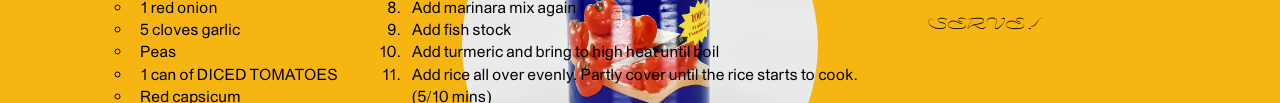
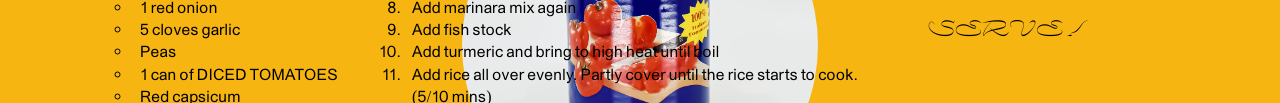
Before and after one commit to john-szetho/paella, a plain HTML site: page Source/index.html in a window 1280 px wide. Shown: the part 355-458 px from the top of the page. Drawn offline with Linux system fonts and the light colour scheme; files whose address does not match are found by name.

Commit message:
update styles

```diff
--- a/Source/CSS/styles.css
+++ b/Source/CSS/styles.css
@@ -1,21 +1,21 @@
 @font-face {
   font-family: OCI Peace;
-  src:url('/Users/jszetho/Design/github/paella/Source/Fonts/Peace-Regular.otf');
+  src:url('../Fonts/Peace-Regular.otf');
 }
 
 @font-face {
   font-family: OCI Peace Bold;
-  src:url('/Users/jszetho/Design/github/paella/Source/Fonts/Peace-Bold.otf');
+  src:url('../Fonts/Peace-Bold.otf');
 }
 
 @font-face {
   font-family: Nostra Stream;
-  src:url('/Users/jszetho/Design/github/paella/Source/Fonts/Nostra Stream.ttf');
+  src:url('../Fonts/Nostra Stream.ttf');
 }
 
 @font-face {
   font-family: Nostra Sett;
-  src:url('/Users/jszetho/Design/github/paella/Source/Fonts/Nostra Sett.ttf');
+  src:url('../Fonts/Nostra Sett.ttf');
 }
 
 body {
@@ -48,7 +48,10 @@ h1, h2, h3 {
 
 h3 {
   font-family: 'Nostra Stream';
+  font-size: 1.4em;
 }
+
+
 
 span {
   text-transform: uppercase;
@@ -215,7 +218,7 @@ li {
 marquee,
 marquee p,
 marquee p:hover {
-  cursor: url(/Users/jszetho/Design/github/paella/Source/Other/CursorAlt.png), auto;
+  cursor: url(../Other/CursorAlt.png), auto;
 }
 
 marquee {
```
